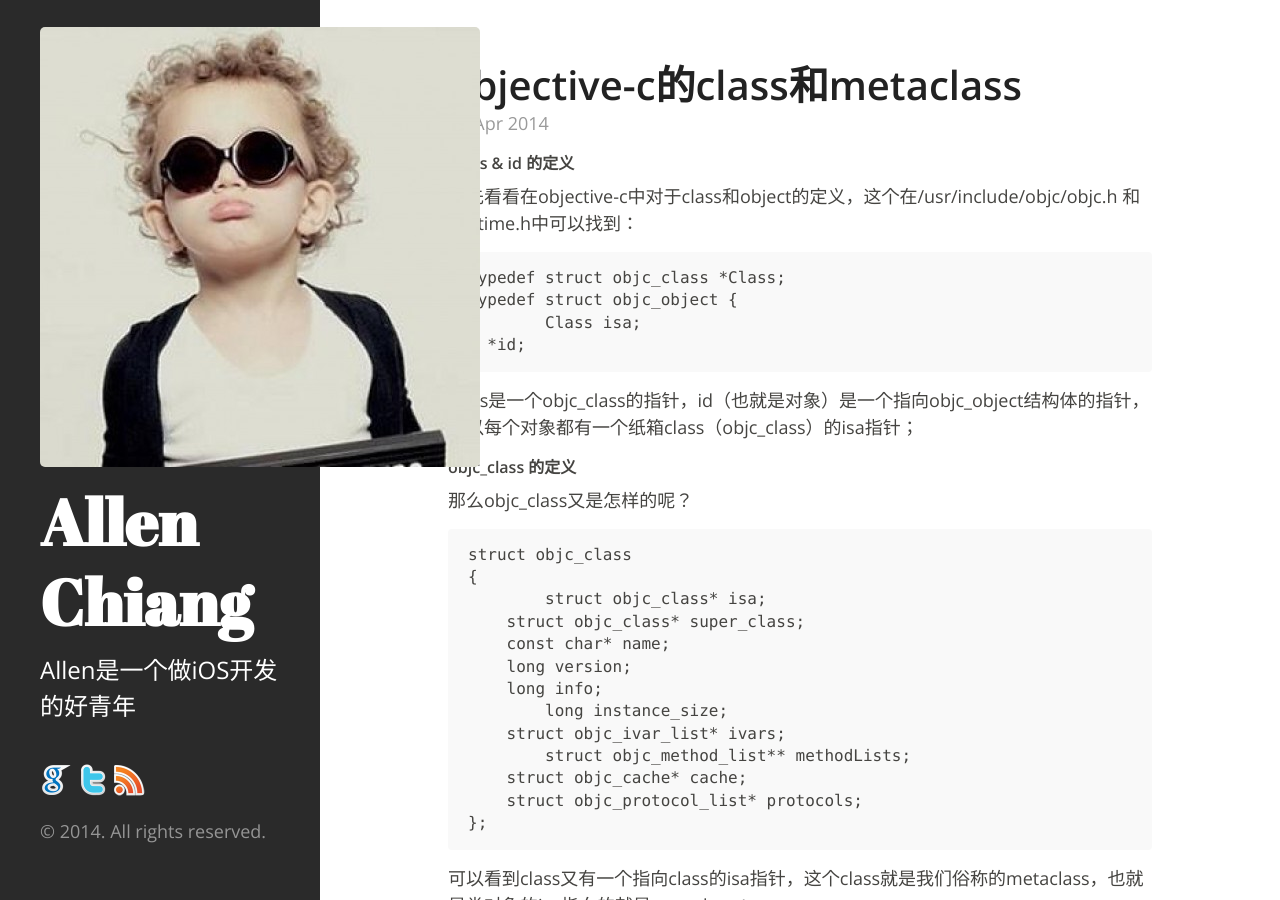
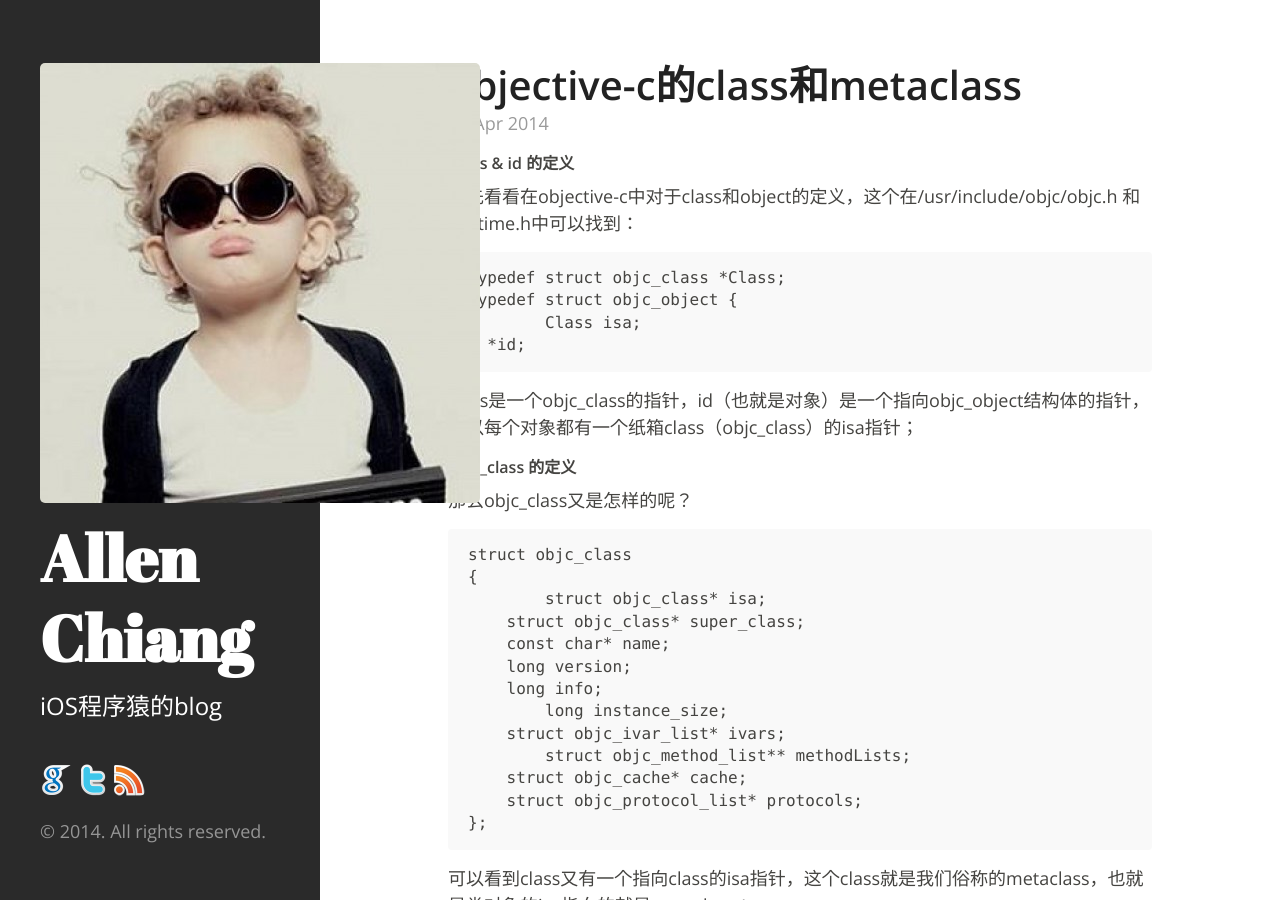
Before and after one commit to allenzerg001/AllenChiangBlog, a Jekyll site: the page built from index.html, in a window 1280 px wide and 900 px high. Built offline with Jekyll 4.4.1, drawn with Linux system fonts in a browser that asks for light colours; Markdown is read by kramdown in place of the engine named in the settings; the list of posts is cut into pages by our own code.

Commit message:
description

```diff
--- a/_config.yml
+++ b/_config.yml
@@ -1,6 +1,6 @@
 title:        Allen Chiang
 tagline:      'Allen Chiang Blog'
-description:  'Allen是一个做iOS开发的好青年'
+description:  'iOS程序猿的blog'
 url:          http://allenzerg001.github.io/AllenChiangBlog/
 version:      1.0.0
 author:
```
